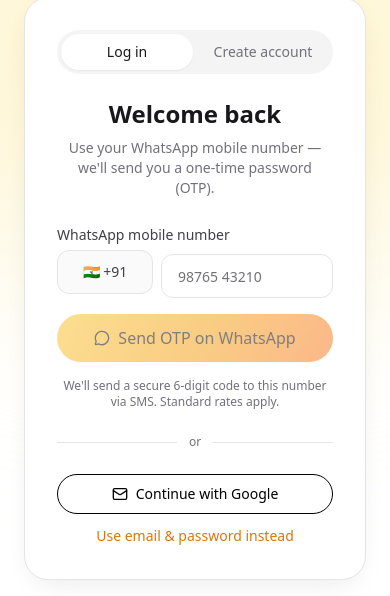
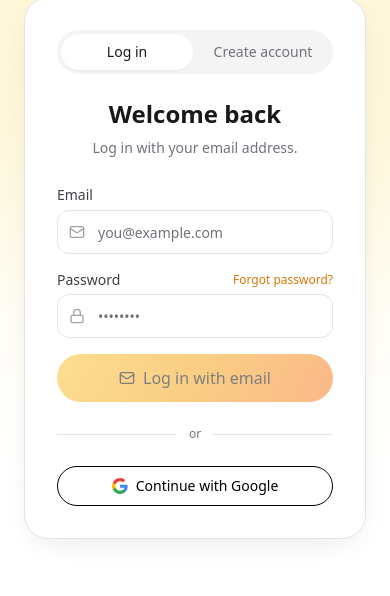
Before and after one commit to abdullahkhatri432-del/web-dev, a Next.js app: page /signin in a window 390 px wide. Shown: the part 147-743 px from the top of the page. Built offline with nearby package versions, Linux system fonts and the light colour scheme; no server answers.

Commit message:
Replace WhatsApp OTP sign-in with free email/password + Google (phone SMS requires paid Blaze plan)

```diff
--- a/src/app/signin/page.tsx
+++ b/src/app/signin/page.tsx
@@ -1,152 +1,40 @@
 "use client"
 
-import { useEffect, useRef, useState, type FormEvent } from "react"
+import { useState, type FormEvent } from "react"
 import { useRouter } from "next/navigation"
 import Link from "next/link"
 import { Navbar } from "@/components/site/navbar"
 import { Footer } from "@/components/site/footer"
 import { Button } from "@/components/ui/button"
-import { auth } from "@/firebase/config"
 import { useAuth } from "@/hooks/useAuth"
-import { RecaptchaVerifier, signInWithPhoneNumber, type ConfirmationResult } from "firebase/auth"
-import { createUser, getUser } from "@/services/firestore"
-import { Loader2, LogOut, ArrowRight, MessageCircle, Mail } from "lucide-react"
-
-declare global {
-  interface Window {
-    recaptchaVerifier?: RecaptchaVerifier
-  }
-}
+import { Loader2, LogOut, ArrowRight, Mail, User, Lock } from "lucide-react"
 
 const inputCls =
   "mt-1 flex h-11 w-full rounded-xl border border-zinc-200 bg-white px-4 py-2 text-sm text-zinc-900 placeholder:text-zinc-500 outline-none transition-all focus:border-amber-500 focus:ring-2 focus:ring-amber-200"
 
 export default function SignInPage() {
   const router = useRouter()
-  const { user, profile, isAdmin, loading, signOut, signInWithGoogle, signInWithEmailAndPassword, registerWithEmailAndPassword, sendPasswordReset, sendVerificationEmail } = useAuth()
+  const {
+    user,
+    isAdmin,
+    loading,
+    signOut,
+    signInWithGoogle,
+    signInWithEmailAndPassword,
+    registerWithEmailAndPassword,
+    sendPasswordReset,
+    sendVerificationEmail,
+  } = useAuth()
   const [mode, setMode] = useState<"login" | "signup">("login")
 
-  const [phone, setPhone] = useState("")
-  const [otp, setOtp] = useState("")
-  const [sent, setSent] = useState(false)
-  const [resendIn, setResendIn] = useState(0)
-  const [busy, setBusy] = useState<null | "send" | "verify" | "google" | "email" | "reset" | "verifymail">(null)
-  const [error, setError] = useState<string | null>(null)
-  const [userName, setUserName] = useState("")
-  const [businessName, setBusinessName] = useState("")
-
+  const [name, setName] = useState("")
   const [email, setEmail] = useState("")
   const [password, setPassword] = useState("")
-  const [emailMode, setEmailMode] = useState(false)
   const [forgotMode, setForgotMode] = useState(false)
+  const [busy, setBusy] = useState<null | "google" | "email" | "reset" | "verifymail">(null)
+  const [error, setError] = useState<string | null>(null)
   const [emailSent, setEmailSent] = useState(false)
   const [verificationSent, setVerificationSent] = useState(false)
-
-  const confirmationRef = useRef<ConfirmationResult | null>(null)
-  const timerRef = useRef<ReturnType<typeof setInterval> | null>(null)
-
-  // Redirect signed-in users based on their role
-  useEffect(() => {
-    if (user && !loading) {
-      router.push(isAdmin ? "/admin" : "/account")
-    }
-  }, [user, loading, isAdmin, router])
-
-  useEffect(() => {
-    return () => {
-      if (timerRef.current) clearInterval(timerRef.current)
-    }
-  }, [])
-
-  const validPhone = /^[6-9]\d{9}$/.test(phone.trim())
-
-  const sendOtp = async () => {
-    if (!validPhone) return
-    setBusy("send")
-    setError(null)
-    try {
-      if (!window.recaptchaVerifier) {
-        window.recaptchaVerifier = new RecaptchaVerifier(auth, "recaptcha-container", {
-          size: "invisible",
-          callback: () => {},
-        })
-      }
-      const confirmation = await signInWithPhoneNumber(auth, `+91${phone.trim()}`, window.recaptchaVerifier)
-      confirmationRef.current = confirmation
-      setSent(true)
-      setOtp("")
-      setResendIn(30)
-      timerRef.current = setInterval(() => {
-        setResendIn((prev) => {
-          if (prev <= 1 && timerRef.current) {
-            clearInterval(timerRef.current)
-            return 0
-          }
-          return prev - 1
-        })
-      }, 1000)
-    } catch (err) {
-      const code = (err as { code?: string }).code
-      const msg =
-        code === "auth/quota-exceeded"
-          ? "Too many OTP requests. Wait a few minutes and try again."
-          : code === "auth/invalid-phone-number"
-            ? "That phone number isn't valid. Check it and try again."
-            : "Couldn't send the OTP. If it hangs, try refreshing and checking that Phone sign-in is enabled in Firebase."
-      setError(msg)
-      console.error("sendOtp error:", code || err)
-    } finally {
-      setBusy(null)
-    }
-  }
-
-  const verifyOtp = async () => {
-    if (otp.trim().length !== 6 || !confirmationRef.current) return
-    setBusy("verify")
-    setError(null)
-    try {
-      const result = await confirmationRef.current.confirm(otp.trim())
-      const uid = result.user.uid
-      const ph = result.user.phoneNumber || `+91${phone.trim()}`
-
-      // Save / load the user profile in Firestore (keyed by UID)
-      const existing = (await getUser(uid).catch(() => null)) || (await getUser(ph).catch(() => null))
-      if (!existing) {
-        await createUser({
-          uid,
-          id: uid,
-          email: result.user.email || `${ph.replace(/\D/g, "")}@webforge.in`,
-          displayName: userName.trim() || null,
-          phone: ph,
-          businessName: businessName.trim() || null,
-          role: "customer",
-        }).catch(() => {
-          // profile already created concurrently — fine
-        })
-      }
-    } catch (err) {
-      setError("Incorrect OTP. Please check and try again.")
-      console.error("verifyOtp error:", err)
-    } finally {
-      setBusy(null)
-    }
-  }
-
-  const handleSend = (e: FormEvent) => {
-    e.preventDefault()
-    if (!sent) {
-      sendOtp()
-    } else {
-      verifyOtp()
-    }
-  }
-
-  const backToNumber = () => {
-    setSent(false)
-    confirmationRef.current = null
-    setOtp("")
-    setError(null)
-  }
 
   const handleEmailSubmit = async (e: FormEvent) => {
     e.preventDefault()
@@ -157,10 +45,14 @@
       if (mode === "login") {
         await signInWithEmailAndPassword(email, password)
       } else {
-        await registerWithEmailAndPassword(email, password)
+        await registerWithEmailAndPassword(email, password, name)
       }
     } catch {
-      setError(mode === "login" ? "Invalid email or password." : "Couldn't create the account. This email may already be registered.")
+      setError(
+        mode === "login"
+          ? "Invalid email or password."
+          : "Couldn't create the account. This email may already be registered.",
+      )
     } finally {
       setBusy(null)
     }
@@ -210,12 +102,10 @@
           ) : user ? (
             <div className="rounded-3xl border border-zinc-200 bg-white p-8 text-center shadow-card">
               <div className="mx-auto flex h-14 w-14 items-center justify-center rounded-full bg-amber-50 text-lg font-bold text-amber-600">
-                {(user.displayName || user.phoneNumber || user.email || "U").charAt(0).toUpperCase()}
+                {(user.displayName || user.email || "U").charAt(0).toUpperCase()}
               </div>
               <h1 className="mt-4 text-2xl font-bold text-zinc-900">You&apos;re signed in</h1>
-              <p className="mt-2 text-sm text-zinc-500">
-                {user.displayName || "Welcome"} · {user.phoneNumber || user.email}
-              </p>
+              <p className="mt-2 text-sm text-zinc-500">{user.displayName || "Welcome"} · {user.email}</p>
               {user.email && !user.emailVerified && (
                 <div className="mt-4 rounded-xl border border-amber-200 bg-amber-50 px-4 py-3 text-left text-xs text-amber-800">
                   <p className="font-semibold">Email not verified</p>
@@ -260,7 +150,11 @@
               {/* Mode toggle */}
               <div className="mb-6 grid grid-cols-2 gap-1 rounded-full bg-zinc-100 p-1">
                 <button
-                  onClick={() => setMode("login")}
+                  onClick={() => {
+                    setMode("login")
+                    setForgotMode(false)
+                    setError(null)
+                  }}
                   className={`rounded-full py-2 text-sm font-medium transition-colors ${
                     mode === "login" ? "bg-white text-zinc-900 shadow-sm" : "text-zinc-500"
                   }`}
@@ -268,7 +162,11 @@
                   Log in
                 </button>
                 <button
-                  onClick={() => setMode("signup")}
+                  onClick={() => {
+                    setMode("signup")
+                    setForgotMode(false)
+                    setError(null)
+                  }}
                   className={`rounded-full py-2 text-sm font-medium transition-colors ${
                     mode === "signup" ? "bg-white text-zinc-900 shadow-sm" : "text-zinc-500"
                   }`}
@@ -282,184 +180,48 @@
                   {mode === "login" ? "Welcome back" : "Create your account"}
                 </h1>
                 <p className="mt-2 text-sm text-zinc-500">
-                  Use your WhatsApp mobile number — we&apos;ll send you a one-time password (OTP).
+                  {mode === "login"
+                    ? "Log in with your email address."
+                    : "Sign up in seconds — no payment needed."}
                 </p>
               </div>
 
-              {!sent ? (
-                <form onSubmit={handleSend} className="mt-6 space-y-4">
+              {!forgotMode ? (
+                <form onSubmit={handleEmailSubmit} className="mt-6 space-y-4">
                   {mode === "signup" && (
-                    <>
                     <div>
                       <label className="text-sm font-medium text-zinc-700">Your name</label>
+                      <div className="relative">
+                        <User className="absolute left-3 top-1/2 h-4 w-4 -translate-y-1/2 text-zinc-400" />
                         <input
                           type="text"
-                          className={inputCls}
-                          value={userName}
-                          onChange={(e) => setUserName(e.target.value)}
+                          className={`${inputCls} pl-10`}
+                          value={name}
+                          onChange={(e) => setName(e.target.value)}
                           placeholder="Rahul Sharma"
+                          autoComplete="name"
                         />
                       </div>
-                      <div>
-                        <label className="text-sm font-medium text-zinc-700">Business name</label>
-                        <input
-                          type="text"
-                          className={inputCls}
-                          value={businessName}
-                          onChange={(e) => setBusinessName(e.target.value)}
-                          placeholder="Sharma Restaurant"
-                        />
                     </div>
-                    </>
                   )}
                   <div>
-                    <label className="text-sm font-medium text-zinc-700">WhatsApp mobile number</label>
-                    <div className="mt-1 flex gap-2">
-                      <div className="flex h-11 w-24 shrink-0 items-center justify-center gap-1 rounded-xl border border-zinc-200 bg-zinc-50 text-sm text-zinc-700">
-                        🇮🇳 +91
-                      </div>
-                      <input
-                        type="tel"
-                        inputMode="numeric"
-                        className={`${inputCls} mt-0`}
-                        value={phone}
-                        onChange={(e) => setPhone(e.target.value.replace(/\D/g, "").slice(0, 10))}
-                        placeholder="98765 43210"
-                        autoComplete="tel"
-                      />
-                    </div>
-                    {phone.length > 0 && !validPhone && (
-                      <p className="mt-1.5 text-xs text-red-500">Enter a valid 10-digit Indian mobile number.</p>
-                    )}
-                  </div>
-                  {error && <p className="text-sm text-red-500">{error}</p>}
-                  <Button type="submit" className="w-full" size="lg" disabled={busy !== null || !validPhone}>
-                    {busy === "send" ? (
-                      <>
-                        <Loader2 className="mr-2 h-4 w-4 animate-spin" /> Sending OTP...
-                      </>
-                    ) : (
-                      <>
-                        <MessageCircle className="mr-2 h-4 w-4" />
-                        Send OTP on WhatsApp
-                      </>
-                    )}
-                  </Button>
-                  <p className="text-center text-xs text-zinc-500">
-                    We&apos;ll send a secure 6-digit code to this number via SMS. Standard rates apply.
-                  </p>
-                </form>
-              ) : (
-                <form onSubmit={handleSend} className="mt-6 space-y-4">
-                  <div className="rounded-xl border border-zinc-200 bg-zinc-50 px-4 py-3 text-sm text-zinc-500">
-                    OTP sent to <span className="font-semibold text-zinc-900">+91 {phone}</span>
-                    <button
-                      type="button"
-                      onClick={backToNumber}
-                      className="ml-2 font-medium text-amber-600 hover:underline"
-                    >
-                      Change
-                    </button>
-                  </div>
-                  <div>
-                    <label className="text-sm font-medium text-zinc-700">Enter 6-digit OTP</label>
-                    <input
-                      type="text"
-                      inputMode="numeric"
-                      autoFocus
-                      className={`${inputCls} text-center text-2xl tracking-[0.5em]`}
-                      value={otp}
-                      onChange={(e) => setOtp(e.target.value.replace(/\D/g, "").slice(0, 6))}
-                      placeholder="••••••"
-                    />
-                  </div>
-                  {error && <p className="text-sm text-red-500">{error}</p>}
-                  <Button type="submit" className="w-full" size="lg" disabled={busy !== null || otp.length !== 6}>
-                    {busy === "verify" ? (
-                      <>
-                        <Loader2 className="mr-2 h-4 w-4 animate-spin" /> Verifying...
-                      </>
-                    ) : (
-                      <>
-                        Verify &amp; continue
-                        <ArrowRight className="ml-2 h-4 w-4" />
-                      </>
-                    )}
-                  </Button>
-                  <p className="text-center text-xs text-zinc-500">
-                    {resendIn > 0 ? (
-                      <>Resend code in {resendIn}s</>
-                    ) : (
-                      <>
-                        Didn&apos;t get it?{" "}
-                        <button
-                          type="button"
-                          onClick={sendOtp}
-                          className="font-medium text-amber-600 hover:underline"
-                          disabled={busy !== null}
-                        >
-                          Resend OTP
-                        </button>
-                      </>
-                    )}
-                  </p>
-                </form>
-              )}
-
-              <div className="my-6 flex items-center gap-3">
-                <div className="h-px flex-1 bg-zinc-200" />
-                <span className="text-xs text-zinc-500">or</span>
-                <div className="h-px flex-1 bg-zinc-200" />
-              </div>
-
-              <Button
-                variant="outline"
-                className="w-full"
-                onClick={async () => {
-                  setBusy("google")
-                  setError(null)
-                  try {
-                    await signInWithGoogle()
-                  } catch {
-                    setError("Google sign-in failed. Please try again.")
-                  } finally {
-                    setBusy(null)
-                  }
-                }}
-                disabled={busy !== null}
-              >
-                <Mail className="mr-2 h-4 w-4" />
-                Continue with Google
-              </Button>
-
-              <button
-                type="button"
-                onClick={() => {
-                  setEmailMode((v) => !v)
-                  setForgotMode(false)
-                  setError(null)
-                }}
-                className="mt-3 w-full text-center text-sm font-medium text-amber-600 hover:underline"
-              >
-                {emailMode ? "← Use WhatsApp number instead" : "Use email & password instead"}
-              </button>
-
-              {emailMode && !forgotMode && (
-                <form onSubmit={handleEmailSubmit} className="mt-4 space-y-4">
-                  <div>
                     <label className="text-sm font-medium text-zinc-700">Email</label>
+                    <div className="relative">
+                      <Mail className="absolute left-3 top-1/2 h-4 w-4 -translate-y-1/2 text-zinc-400" />
                       <input
                         type="email"
-                      className={inputCls}
+                        className={`${inputCls} pl-10`}
                         value={email}
                         onChange={(e) => setEmail(e.target.value)}
                         placeholder="you@example.com"
                         autoComplete="email"
                       />
                     </div>
+                  </div>
                   <div>
                     <div className="flex items-center justify-between">
                       <label className="text-sm font-medium text-zinc-700">Password</label>
+                      {mode === "login" && (
                         <button
                           type="button"
                           onClick={() => setForgotMode(true)}
@@ -467,37 +229,42 @@
                         >
                           Forgot password?
                         </button>
+                      )}
                     </div>
+                    <div className="relative">
+                      <Lock className="absolute left-3 top-1/2 h-4 w-4 -translate-y-1/2 text-zinc-400" />
                       <input
                         type="password"
-                      className={inputCls}
+                        className={`${inputCls} pl-10`}
                         value={password}
                         onChange={(e) => setPassword(e.target.value)}
                         placeholder="••••••••"
                         autoComplete={mode === "login" ? "current-password" : "new-password"}
                       />
                     </div>
+                  </div>
                   {error && <p className="text-sm text-red-500">{error}</p>}
-                  <Button type="submit" className="w-full" size="lg" disabled={busy !== null || !email || password.length < 6}>
+                  <Button
+                    type="submit"
+                    className="w-full"
+                    size="lg"
+                    disabled={busy !== null || !email || password.length < 6}
+                  >
                     {busy === "email" ? (
                       <>
-                        <Loader2 className="mr-2 h-4 w-4 animate-spin" /> {mode === "login" ? "Signing in..." : "Creating account..."}
+                        <Loader2 className="mr-2 h-4 w-4 animate-spin" />{" "}
+                        {mode === "login" ? "Signing in..." : "Creating account..."}
                       </>
                     ) : (
                       <>
                         <Mail className="mr-2 h-4 w-4" />
-                        {mode === "login" ? "Log in with email" : "Create account with email"}
+                        {mode === "login" ? "Log in with email" : "Create account"}
                       </>
                     )}
                   </Button>
-                  <p className="text-center text-xs text-zinc-500">
-                    {mode === "signup" && "We'll send you a verification link after signup."}
-                  </p>
                 </form>
-              )}
-
-              {emailMode && forgotMode && (
-                <form onSubmit={handleForgot} className="mt-4 space-y-4">
+              ) : (
+                <form onSubmit={handleForgot} className="mt-6 space-y-4">
                   <div className="rounded-xl border border-amber-200 bg-amber-50 px-4 py-3 text-xs text-amber-800">
                     Enter your email and we&apos;ll send you a password reset link.
                   </div>
@@ -534,12 +301,38 @@
                   </button>
                 </form>
               )}
+
+              <div className="my-6 flex items-center gap-3">
+                <div className="h-px flex-1 bg-zinc-200" />
+                <span className="text-xs text-zinc-500">or</span>
+                <div className="h-px flex-1 bg-zinc-200" />
+              </div>
+
+              <Button
+                variant="outline"
+                className="w-full"
+                onClick={async () => {
+                  setBusy("google")
+                  setError(null)
+                  try {
+                    await signInWithGoogle()
+                  } catch {
+                    setError("Google sign-in failed. Please try again.")
+                  } finally {
+                    setBusy(null)
+                  }
+                }}
+                disabled={busy !== null}
+              >
+                {busy === "google" ? (
+                  <Loader2 className="mr-2 h-4 w-4 animate-spin" />
+                ) : (
+                  <GoogleIcon />
+                )}
+                Continue with Google
+              </Button>
             </div>
           )}
-
-          {/* reCAPTCHA target for Firebase phone auth. Keep it a plain, unclipped div —
-              clipping/hiding it makes the invisible challenge unsolvable and the OTP hangs. */}
-          <div id="recaptcha-container" />
         </div>
       </section>
 
@@ -547,3 +340,26 @@
     </main>
   )
 }
+
+function GoogleIcon() {
+  return (
+    <svg className="mr-2 h-4 w-4" viewBox="0 0 24 24" aria-hidden="true">
+      <path
+        fill="#4285F4"
+        d="M23.5 12.27c0-.79-.07-1.54-.19-2.27H12v4.51h6.47a5.53 5.53 0 0 1-2.4 3.63v3h3.88c2.27-2.09 3.55-5.17 3.55-8.87z"
+      />
+      <path
+        fill="#34A853"
+        d="M12 24c3.24 0 5.96-1.08 7.94-2.91l-3.87-3c-1.08.72-2.45 1.16-4.07 1.16-3.13 0-5.78-2.11-6.73-4.96H1.29v3.09A12 12 0 0 0 12 24z"
+      />
+      <path
+        fill="#FBBC05"
+        d="M5.27 14.29a7.2 7.2 0 0 1 0-4.58V6.62H1.29a12 12 0 0 0 0 10.76l3.98-3.09z"
+      />
+      <path
+        fill="#EA4335"
+        d="M12 4.75c1.77 0 3.35.61 4.6 1.8l3.42-3.42A11.97 11.97 0 0 0 1.29 6.62l3.98 3.09C6.22 6.86 8.87 4.75 12 4.75z"
+      />
+    </svg>
+  )
+}
--- a/src/hooks/useAuth.ts
+++ b/src/hooks/useAuth.ts
@@ -8,6 +8,7 @@
   createUserWithEmailAndPassword,
   sendPasswordResetEmail,
   sendEmailVerification,
+  updateProfile,
   signOut as firebaseSignOut,
   type User,
 } from "firebase/auth"
@@ -83,8 +84,11 @@
     return await signInWithEmailAndPassword(auth, email, password)
   }
 
-  const registerWithEmailAndPassword = async (email: string, password: string) => {
+  const registerWithEmailAndPassword = async (email: string, password: string, displayName?: string) => {
     const result = await createUserWithEmailAndPassword(auth, email, password)
+    if (displayName) {
+      await updateProfile(result.user, { displayName }).catch(() => {})
+    }
     await upsertProfile(result.user).catch(() => {})
     setProfile(await getUserProfile(result.user).catch(() => null) ?? null)
     return result
```
Lines whose indentation alone changed are shown as unchanged.
